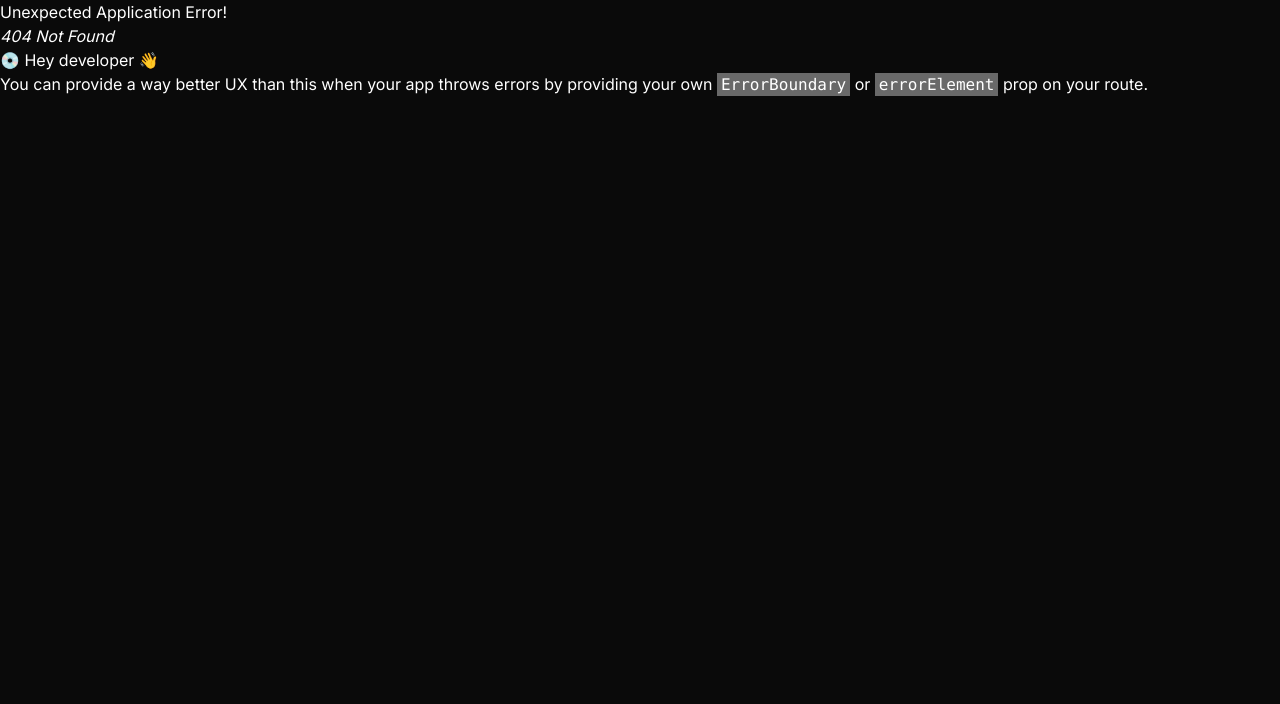
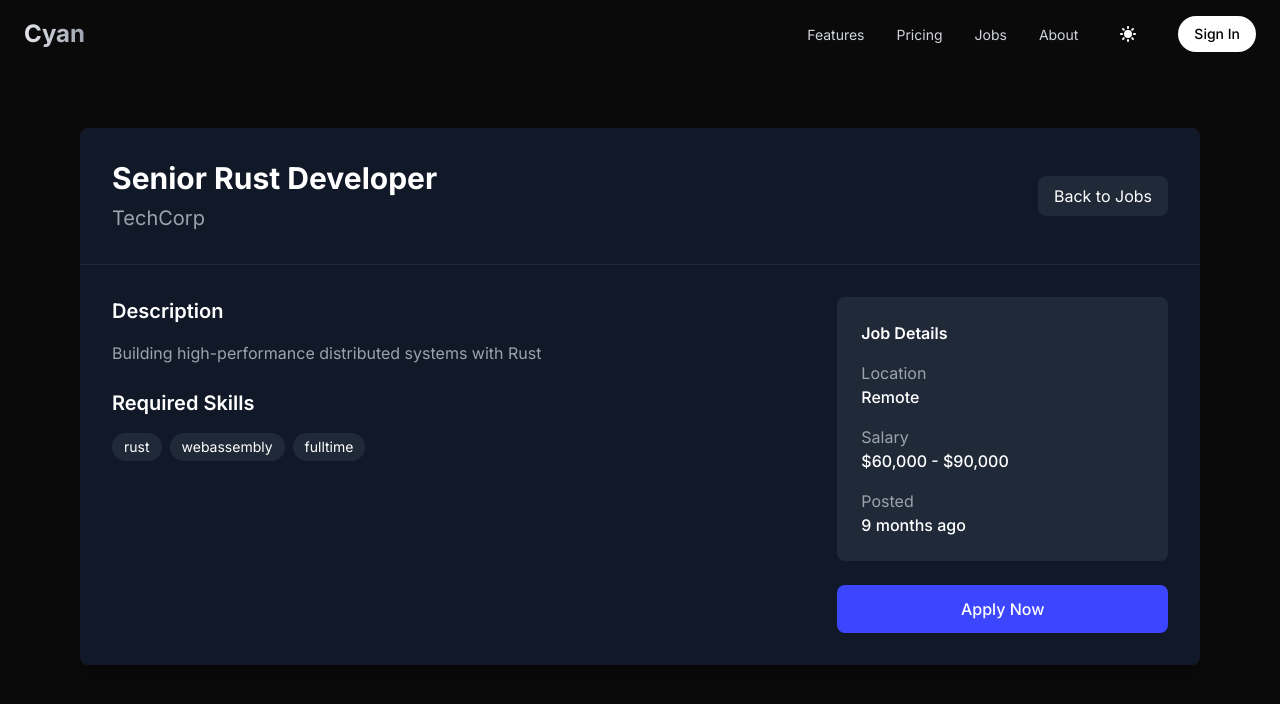
Before and after one commit to ai-cyan/ai-cyan, a React (Vite) app in the folder cyan-js/: page /jobs/1 in a window 1280 px wide. Before the commit this address had no page. Shown: the top 704 px of the page. Built offline with nearby package versions, Linux system fonts and the light colour scheme.

Commit message:
style(jobs): optimize Apply button design
- Move Apply button to bottom right
- Simplify button design and remove animation dot
- Increase button size and visibility
- Improve hover and shadow effects
- Maintain consistent spacing with tags

```diff
--- a/cyan-js/src/mocks/jobs.ts
+++ b/cyan-js/src/mocks/jobs.ts
@@ -13,12 +13,18 @@ const generateMockJob = (id: number): Job => {
     Math.random() > 0.5 ? 'fulltime' : 'remote'
   ])];
 
+  const descriptions = [
+    'We are looking for a talented developer to join our team. You will be responsible for developing and maintaining high-performance applications.',
+    'Join our innovative team to build next-generation solutions. We offer competitive compensation and excellent benefits.',
+    'Help us shape the future of technology. We are seeking a passionate developer to contribute to our growing platform.'
+  ];
+
   return {
     id: id.toString(),
     companyName: companies[Math.floor(Math.random() * companies.length)],
     position: positions[Math.floor(Math.random() * positions.length)],
     tags: randomTags,
-    description: 'Building innovative solutions with cutting-edge technologies',
+    description: descriptions[Math.floor(Math.random() * descriptions.length)],
     applicants: Math.floor(Math.random() * 100) + 10,
     saves: Math.floor(Math.random() * 200) + 50,
     updatedAt: new Date(Date.now() - Math.floor(Math.random() * 10) * 24 * 60 * 60 * 1000).toISOString(),
--- /dev/null
+++ b/cyan-js/src/pages/JobDetail.tsx
@@ -0,0 +1,148 @@
+import React from 'react';
+import { useParams, useNavigate } from 'react-router-dom';
+import { motion } from 'framer-motion';
+import { MouseFollower } from '../components/MouseFollower';
+import { Navbar } from '../components/Navbar';
+import { mockJobs } from '../mocks/jobs';
+import { formatDistanceToNow } from 'date-fns';
+
+export default function JobDetail() {
+  const { id } = useParams();
+  const navigate = useNavigate();
+  const job = mockJobs.find(j => j.id === id);
+
+  if (!job) {
+    return <div>Job not found</div>;
+  }
+
+  return (
+    <div className="min-h-screen bg-background text-text">
+      <MouseFollower />
+      <Navbar />
+
+      <div className="max-w-6xl mx-auto px-4 py-8 pt-32">
+        <motion.div
+          initial={{ opacity: 0, y: 20 }}
+          animate={{ opacity: 1, y: 0 }}
+          transition={{ duration: 0.5, ease: "easeOut" }}
+          className="bg-white dark:bg-gray-900 rounded-lg shadow-xl overflow-hidden"
+        >
+          {/* Header with improved animation */}
+          <motion.div
+            className="p-8 border-b dark:border-gray-800"
+            initial={{ opacity: 0 }}
+            animate={{ opacity: 1 }}
+            transition={{ delay: 0.2 }}
+          >
+            <div className="flex items-center justify-between">
+              <div>
+                <h1 className="text-3xl font-bold">{job.position}</h1>
+                <p className="text-xl text-gray-600 dark:text-gray-400 mt-2">
+                  {job.companyName}
+                </p>
+              </div>
+              <motion.button
+                onClick={() => navigate('/jobs')}
+                whileHover={{ scale: 1.05 }}
+                whileTap={{ scale: 0.95 }}
+                className="px-4 py-2 rounded-lg bg-gray-100 dark:bg-gray-800"
+              >
+                Back to Jobs
+              </motion.button>
+            </div>
+          </motion.div>
+
+          {/* Content with staggered animation */}
+          <motion.div
+            className="p-8"
+            initial={{ opacity: 0 }}
+            animate={{ opacity: 1 }}
+            transition={{ delay: 0.3 }}
+          >
+            <div className="grid grid-cols-3 gap-8">
+              {/* Main Content */}
+              <div className="col-span-2 space-y-6">
+                <motion.section
+                  initial={{ opacity: 0, x: -20 }}
+                  animate={{ opacity: 1, x: 0 }}
+                  transition={{ delay: 0.4 }}
+                >
+                  <h2 className="text-xl font-semibold mb-4">Description</h2>
+                  <p className="text-gray-600 dark:text-gray-400">
+                    {job.description}
+                  </p>
+                </motion.section>
+
+                <motion.section
+                  initial={{ opacity: 0, x: -20 }}
+                  animate={{ opacity: 1, x: 0 }}
+                  transition={{ delay: 0.5 }}
+                >
+                  <h2 className="text-xl font-semibold mb-4">Required Skills</h2>
+                  <div className="flex flex-wrap gap-2">
+                    {job.tags.map(tag => (
+                      <span
+                        key={tag}
+                        className="px-3 py-1 rounded-full bg-gray-100 dark:bg-gray-800 text-sm"
+                      >
+                        {tag}
+                      </span>
+                    ))}
+                  </div>
+                </motion.section>
+              </div>
+
+              {/* Sidebar with hover effects */}
+              <motion.div
+                className="space-y-6"
+                initial={{ opacity: 0, x: 20 }}
+                animate={{ opacity: 1, x: 0 }}
+                transition={{ delay: 0.6 }}
+              >
+                <motion.div
+                  className="p-6 bg-gray-50 dark:bg-gray-800 rounded-lg hover:shadow-lg transition-shadow"
+                  whileHover={{ scale: 1.02 }}
+                  transition={{ type: "spring", stiffness: 300 }}
+                >
+                  <h3 className="font-semibold mb-4">Job Details</h3>
+                  <div className="space-y-4">
+                    <div>
+                      <p className="text-gray-500 dark:text-gray-400">Location</p>
+                      <p className="font-medium">{job.location}</p>
+                    </div>
+                    <div>
+                      <p className="text-gray-500 dark:text-gray-400">Salary</p>
+                      <p className="font-medium">
+                        {job.salary.currency}{job.salary.min.toLocaleString()} - {job.salary.currency}{job.salary.max.toLocaleString()}
+                      </p>
+                    </div>
+                    <div>
+                      <p className="text-gray-500 dark:text-gray-400">Posted</p>
+                      <p className="font-medium">
+                        {formatDistanceToNow(new Date(job.updatedAt))} ago
+                      </p>
+                    </div>
+                  </div>
+                </motion.div>
+
+                <motion.button
+                  whileHover={{ scale: 1.05 }}
+                  whileTap={{ scale: 0.95 }}
+                  className="w-full py-3 px-4 bg-primary hover:bg-primary-hover text-white rounded-lg font-medium relative overflow-hidden group"
+                >
+                  <span className="relative z-10">Apply Now</span>
+                  <motion.div
+                    className="absolute inset-0 bg-white/10"
+                    initial={{ scale: 0, opacity: 0 }}
+                    whileHover={{ scale: 1, opacity: 1 }}
+                    transition={{ type: "spring", stiffness: 400 }}
+                  />
+                </motion.button>
+              </motion.div>
+            </div>
+          </motion.div>
+        </motion.div>
+      </div>
+    </div>
+  );
+}
--- a/cyan-js/src/pages/Jobs.tsx
+++ b/cyan-js/src/pages/Jobs.tsx
@@ -5,6 +5,7 @@ import { Navbar } from '../components/Navbar';
 import { mockJobs } from '../mocks/jobs';
 import { formatDistanceToNow } from 'date-fns';
 import { Job } from '../types/job';
+import { useNavigate } from 'react-router-dom';
 
 export default function Jobs() {
   const [currentPage, setCurrentPage] = useState(1);
@@ -138,6 +139,7 @@ export default function Jobs() {
 }
 
 function JobCard({ job }: { job: Job }) {
+  const navigate = useNavigate();
   const formatSalary = (min: number, max: number, currency: string) => {
     const formatter = new Intl.NumberFormat('en-US', {
       notation: 'compact',
@@ -152,10 +154,13 @@ function JobCard({ job }: { job: Job }) {
 
   return (
     <motion.div
+      onClick={() => navigate(`/jobs/${job.id}`)}
       initial={{ opacity: 0, y: 20 }}
       animate={{ opacity: 1, y: 0 }}
-      className="p-6 border dark:border-gray-800 rounded-lg hover:border-gray-400 dark:hover:border-gray-700 transition-colors"
+      whileHover={{ scale: 1.02 }}
+      className="p-6 border dark:border-gray-800 rounded-lg hover:border-gray-400 dark:hover:border-gray-700 transition-colors cursor-pointer relative group"
     >
+      <div className="flex flex-col h-full">
         <div className="flex items-center justify-between">
           <div>
             <h3 className="text-xl font-semibold hover:text-primary transition-colors">
@@ -178,8 +183,8 @@ function JobCard({ job }: { job: Job }) {
           {job.description}
         </p>
 
-      <div className="mt-4 flex items-center flex-wrap gap-2">
-        {/* 先显示技术标签 */}
+        <div className="mt-4 flex items-center justify-between">
+          <div className="flex items-center flex-wrap gap-2">
             {techTags.map(tag => (
               <span
                 key={tag}
@@ -189,13 +194,28 @@ function JobCard({ job }: { job: Job }) {
               </span>
             ))}
 
-        {/* 最后显示薪资标签 */}
             {salaryTag && (
               <span className="inline-flex items-center px-3 py-1 text-sm rounded-full bg-gray-100 dark:bg-gray-800">
                 {formatSalary(job.salary.min, job.salary.max, job.salary.currency)}
               </span>
             )}
           </div>
+
+          <motion.button
+            onClick={(e) => {
+              e.stopPropagation();
+              // TODO: 处理申请逻辑
+            }}
+            className="opacity-0 group-hover:opacity-100 transition-all duration-200 ml-4 flex-shrink-0"
+            whileHover={{ scale: 1.05 }}
+            whileTap={{ scale: 0.95 }}
+          >
+            <span className="inline-flex items-center px-6 py-2 rounded-full bg-red-500 hover:bg-red-600 text-white font-medium shadow-md hover:shadow-lg transition-all">
+              Apply
+            </span>
+          </motion.button>
+        </div>
+      </div>
     </motion.div>
   );
 }
--- a/cyan-js/src/router.tsx
+++ b/cyan-js/src/router.tsx
@@ -6,6 +6,7 @@ import Login from './pages/Login';
 import SignUp from './pages/SignUp';
 import Pricing from './pages/Pricing';
 import Jobs from './pages/Jobs';
+import JobDetail from './pages/JobDetail';
 
 const routes: RouteObject[] = [
   {
@@ -32,6 +33,10 @@ const routes: RouteObject[] = [
     path: '/jobs',
     element: <Jobs />,
   },
+  {
+    path: '/jobs/:id',
+    element: <JobDetail />,
+  },
 ];
 
 export const router: ReturnType<typeof createBrowserRouter> = createBrowserRouter(routes);
```
Lines whose indentation alone changed are shown as unchanged.
